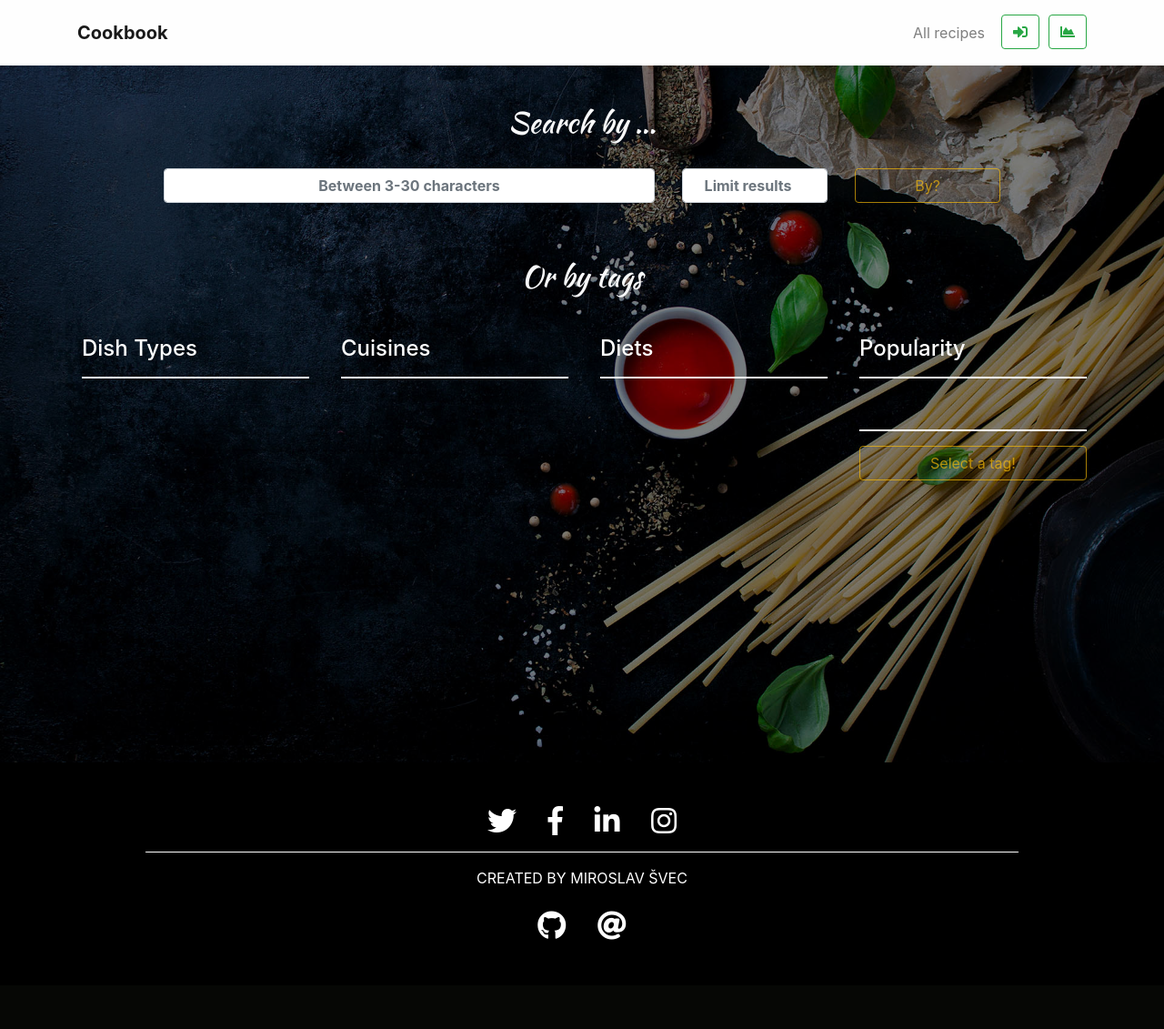
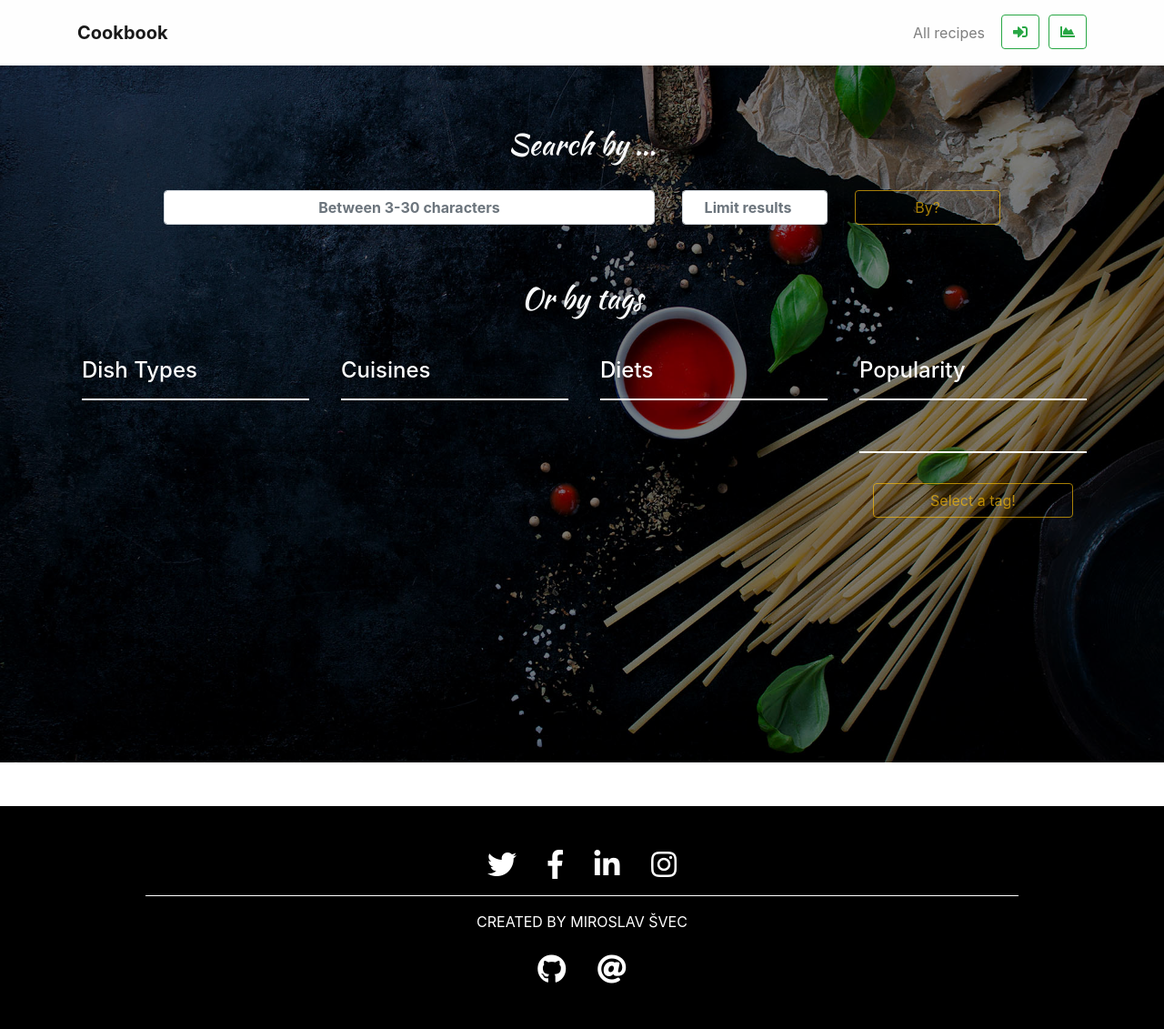
Before and after one commit to Code-Institute-Submissions/project-5, a Flask app: page /mobile_search in a window 1280 px wide. Shown: the whole page at 91% size. Before the commit the page ends 1033 px from the top, so only its background shows below. Run offline with Flask 2, Linux system fonts and the light colour scheme; data that the repository does not hold is empty; some libraries are stand-ins or nearby versions.

Commit message:
Fixed minor CSS issus as wrong class has been used

```diff
--- a/static/custom/css/add-edit.css
+++ b/static/custom/css/add-edit.css
@@ -19,10 +19,6 @@ hr {
 
 .list-group-item {
 	padding: 0.35rem 1.25rem;
-}
-
-.col-xs-12 {
-	margin: 15px 0px;
 }
 
 /*
--- a/static/custom/css/recipe.css
+++ b/static/custom/css/recipe.css
@@ -10,10 +10,6 @@ hr {
 
 .list-group-item {
 	padding: 0.35rem 1.25rem;
-}
-
-.col-xs-12 {
-	margin: 15px 0px;
 }
 
 /*
--- a/templates/add-edit-template.html
+++ b/templates/add-edit-template.html
@@ -7,7 +7,7 @@
 		</div>
 	</div>
 	<div class="row">
-		<div class="col-xs-12 col-md-6">
+		<div class="col-12 col-md-6">
 			<img class="card-img-top" src="{{ recipes.image }}" alt="{{ recipes.title }}">
 			<div class="form-group col-12">
 				<input name="aggregateLikes" type="text" class="form-control text-center d-none" value="{{recipes.aggregateLikes}}">
@@ -18,7 +18,7 @@
 				<input name="new_img" type="url" class="form-control text-center" placeholder="Image URL">
 			</div>
 		</div>
-		<div class="col-xs-12 col-md-6">
+		<div class="col-12 col-md-6">
 			<h3 class="col-12 text-center">Time needed(min)</h3>
 			<div class="form-group">
 				<input name="readyInMinutes" type="number" class="form-control text-center" placeholder="Ready in {{ recipes.readyInMinutes }} min"
--- a/templates/recipes.html
+++ b/templates/recipes.html
@@ -4,7 +4,7 @@
 
 <section class="vh100 container pb-5">
 	{% if page_title %}
-	<h2 class="text-center"> {{ page_title }}</h2>
+	<h2 class="pt-4 text-center"> {{ page_title }}</h2>
 	<hr>
 	{% endif %}
 	<div class="row">
--- a/templates/search-form.html
+++ b/templates/search-form.html
@@ -1,18 +1,18 @@
 
 
 <div class="search-overlay container-fluid">
-	<div class="content-wrapper pt-5 row vh100">
+	<div class="content-wrapper pt-5 mb-5 row vh100">
 		<form id="search-form" class="container" method="POST" action="/input_form_search">
-			<h2 class="col-12 text-center text-light"> Search by ...</h2>
+			<h2 class="pt-4 text-center text-light"> Search by ...</h2>
 			<div class="row">
-				<div class="form-group col-xs-12 col-md-6 offset-md-1">
+				<div class="form-group col-12 col-md-6 offset-md-1">
 					<input name="search_input" type="text" class="form-control text-center font-weight-bold" minlength="3" maxlength="30" placeholder="Between 3-30 characters">
 					<p id="input-search-messages" class="text-center  text-light mt-2"></p>
 				</div>
-				<div class="form-group col-xs-12 col-md-2" >
+				<div class="form-group col-12 col-md-2" >
 					<input name="limit" type="number" class="form-control text-center font-weight-bold" placeholder="Limit results" min="0">
 				</div>
-				<div class="form-group col-xs-12 col-md-2">
+				<div class="form-group col-12 col-md-2">
 					<button id="input_search_btn" onclick="input_search()" class="btn btn-block btn-outline-warning" disabled> By? </button>
 				</div>
 			</div>
@@ -97,10 +97,10 @@
 					{% endfor %}
 					<br>
 					<hr>
-					<div class="form-group col-xs-12 text-center" >
+					<div class="form-group col-12 text-center" >
 						<p id="num_of_results"></p>
 					</div>
-					<div class="form-group col-xs-12">
+					<div class="form-group col-12">
 						<button id="tags_search_btn" onclick="tags_search()" class="btn btn-block btn-outline-warning" disabled >Select a tag!</button>
 					</div>
 				</div>
```
Also changed, not shown: templates/index.html (+6 -6 lines), templates/profile.html (+4 -4 lines), templates/recipe.html (+5 -5 lines), README.md.
